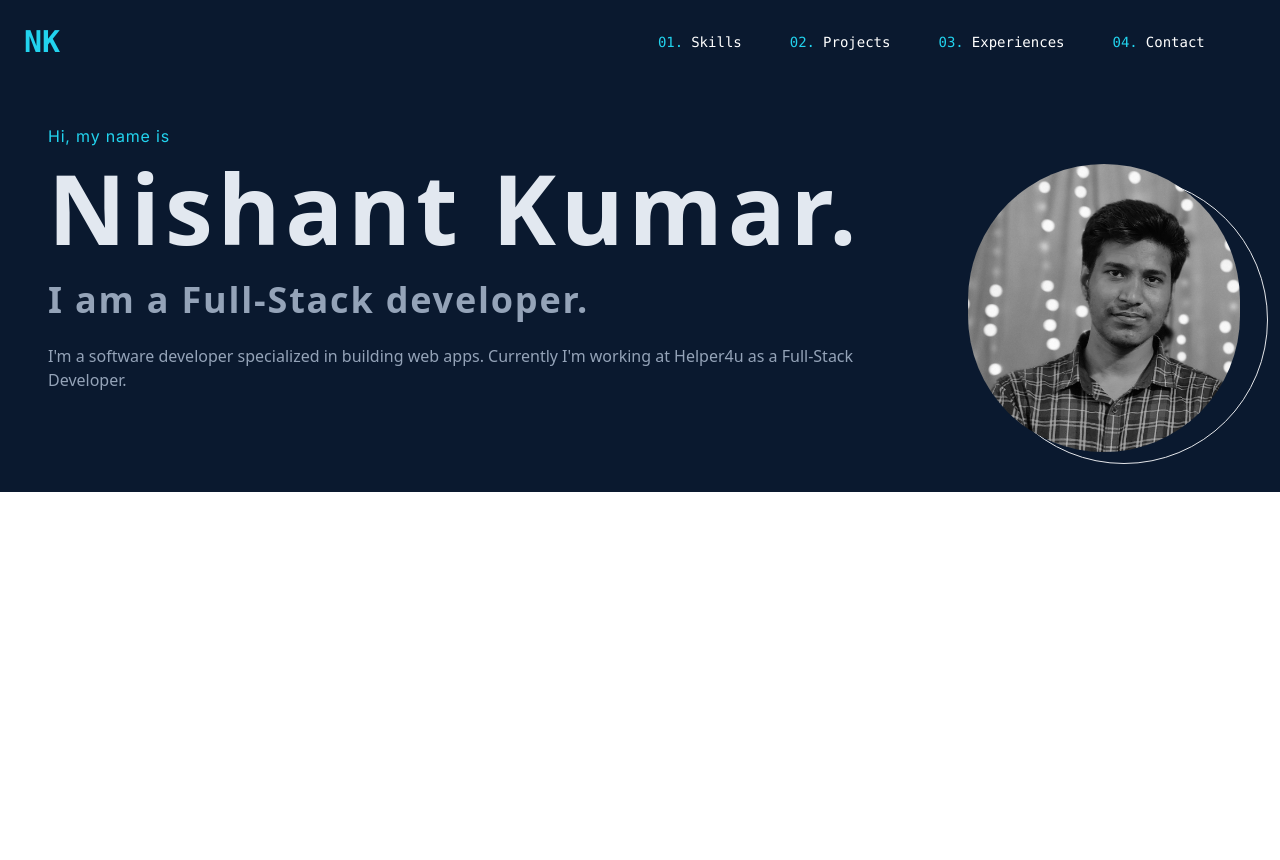
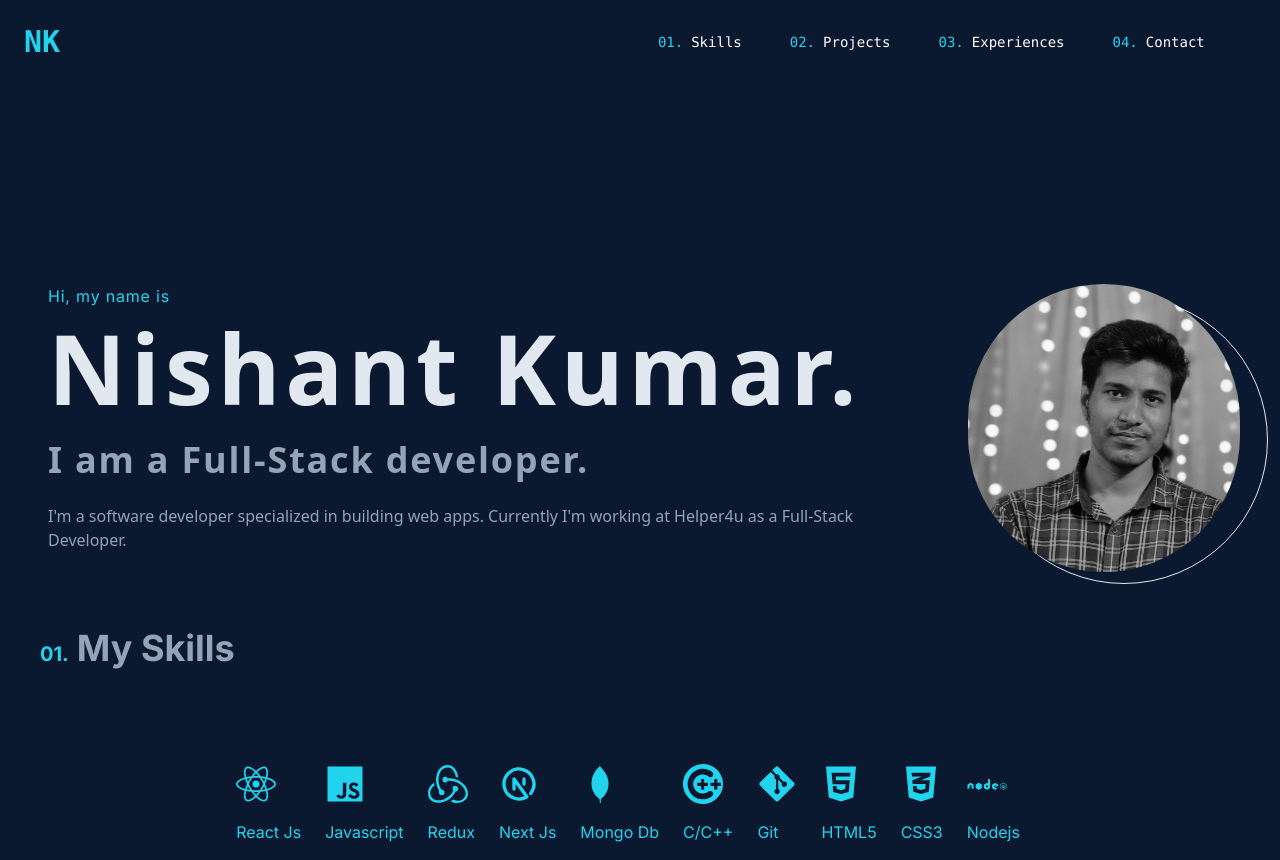
Before and after one commit to nishantdotcom/nishant.com, a Next.js app: page / in a window 1280 px wide. Before the commit the page ends 800 px from the top, so only its background shows below. Built offline with nearby package versions, Linux system fonts and the light colour scheme.

Commit message:
adding skills

```diff
--- a/package.json
+++ b/package.json
@@ -14,7 +14,8 @@
     "framer-motion": "^11.0.3",
     "next": "14.1.0",
     "react": "^18",
-    "react-dom": "^18"
+    "react-dom": "^18",
+    "react-icons": "^5.0.1"
   },
   "devDependencies": {
     "autoprefixer": "^10.0.1",
--- a/src/app/page.js
+++ b/src/app/page.js
@@ -2,12 +2,17 @@
 
 import Navbar from "@/components/Navbar";
 import Main from "@/components/Main";
+import Skills from "@/components/Skills";
 
 export default function Home() {
   return (
     <>
       <Navbar />
-      <Main />
+      <div className=" bg-[#0A192F]">
+        <Main />
+
+        <Skills />
+      </div>
     </>
   );
 }
--- a/src/components/Main.jsx
+++ b/src/components/Main.jsx
@@ -8,9 +8,9 @@ export default function Main() {
       animate={{ opacity: 1 }}
       transition={{ duration: 0.9, ease: "easeInOut" }}
     >
-      <section className="bg-[#0A192F] flex flex-col relative pt-10">
+      <section className="bg-[#0A192F] flex flex-col relative lg:pt-40 md:pt-40 sm:p-100 ">
         <div className="lg:flex md:flex">
-          <div>
+          <div className=" sm: pt-10 xs:pt-10">
             <div className=" px-12 text-[#22D3EE]  tracking-wider">
               Hi, my name is
             </div>
@@ -29,7 +29,7 @@ export default function Main() {
             <div className="absolute top-0 left-0 h-48 w-48 xl:h-72 xl:w-72 rounded-full bg-primary/[0.2] hover:opacity-0 z-20"></div>
             <div className="transition-all duration-300 absolute h-48 w-48 xl:h-72 xl:w-72 rounded-full border  border-primary z-0 top-3 left-3"></div>
             <img
-              src="/nishant1.jpeg"
+              src="./nishant1.jpeg"
               alt="nishant.jpeg"
               className="none h-48 w-48 xl:h-72 xl:w-72 rounded-full z-10 grayscale"
             />
--- a/src/components/Navbar.jsx
+++ b/src/components/Navbar.jsx
@@ -88,7 +88,7 @@ function Navbar() {
           </>
         ) : (
           <motion.div initial="hidden" animate="visible" variants={variants}>
-            <div class=" flex h-screen justify-end shadow-2xl shadow-indigo-500/50">
+            <div class=" flex   h-screen  justify-end shadow-2xl shadow-indigo-500/50">
               <div class="w-40 bg-[#0A192F]  p-2">
                 <ul>
                   {details.map((data, index) => (
--- /dev/null
+++ b/src/components/Skills.jsx
@@ -0,0 +1,74 @@
+import React from "react";
+import { IoLogoJavascript } from "react-icons/io5";
+import { FaReact } from "react-icons/fa";
+import { SiRedux } from "react-icons/si";
+import { SiTailwindcss } from "react-icons/si";
+import { TbBrandNextjs } from "react-icons/tb";
+import { DiMongodb } from "react-icons/di";
+import { SiCplusplusbuilder } from "react-icons/si";
+import { FaGitAlt } from "react-icons/fa";
+import { FaHtml5 } from "react-icons/fa";
+import { FaCss3Alt } from "react-icons/fa";
+import { DiNodejs } from "react-icons/di";
+import { motion } from "framer-motion";
+
+function Skills() {
+  const skillsData = [
+    {
+      name: "React Js",
+      icon: <FaReact className="h-10 w-10 text-[#22D3EE]" />,
+    },
+    {
+      name: "Javascript",
+      icon: <IoLogoJavascript className="h-10 w-10 text-[#22D3EE]" />,
+    },
+    { name: "Redux", icon: <SiRedux className="h-10 w-10 text-[#22D3EE]" /> },
+    {
+      name: "Next Js",
+      icon: <TbBrandNextjs className="h-10 w-10 text-[#22D3EE]" />,
+    },
+    {
+      name: "Mongo Db",
+      icon: <DiMongodb className="h-10 w-10 text-[#22D3EE]" />,
+    },
+    {
+      name: "C/C++",
+      icon: <SiCplusplusbuilder className="h-10 w-10 text-[#22D3EE]" />,
+    },
+
+    { name: "Git", icon: <FaGitAlt className="h-10 w-10 text-[#22D3EE]" /> },
+
+    { name: "HTML5", icon: <FaHtml5 className="h-10 w-10 text-[#22D3EE]" /> },
+
+    { name: "CSS3", icon: <FaCss3Alt className="h-10 w-10 text-[#22D3EE]" /> },
+    { name: "Nodejs", icon: <DiNodejs className="h-10 w-10 text-[#22D3EE]" /> },
+  ];
+  return (
+    <>
+      <motion.div
+        initial={{ opacity: 0 }}
+        animate={{ opacity: 1 }}
+        transition={{ duration: 0.9, ease: "easeInOut" }}
+      >
+        <div className="bg-[rgb(10,25,47)] flex pl-10 pt-4 justify-start pb-10 ">
+          <div className=" flex gap-x-2">
+            <div className="text-[#22D3EE] text-xl font-bold pt-3"> 01. </div>
+            <div className=" text-slate-400 text-4xl font-bold"> My Skills</div>
+          </div>
+        </div>
+        <div className="   sm: pl-10 sm:pr-10 transition-all ease-in-out duration-1000 flex flex-wrap place-content-center mt-10 gap-6 sm:p-4">
+          {skillsData.map((data, index) => {
+            return (
+              <div key={index} className="">
+                <div className=" ">{data.icon}</div>
+                <div className="   text-[#22D3EE] pt-4">{data.name}</div>
+              </div>
+            );
+          })}
+        </div>
+      </motion.div>
+    </>
+  );
+}
+
+export default Skills;
```
Also changed, not shown: src/images/nishant1.jpeg (deleted), 1 other file (tests, documents, lock files or other folders).
